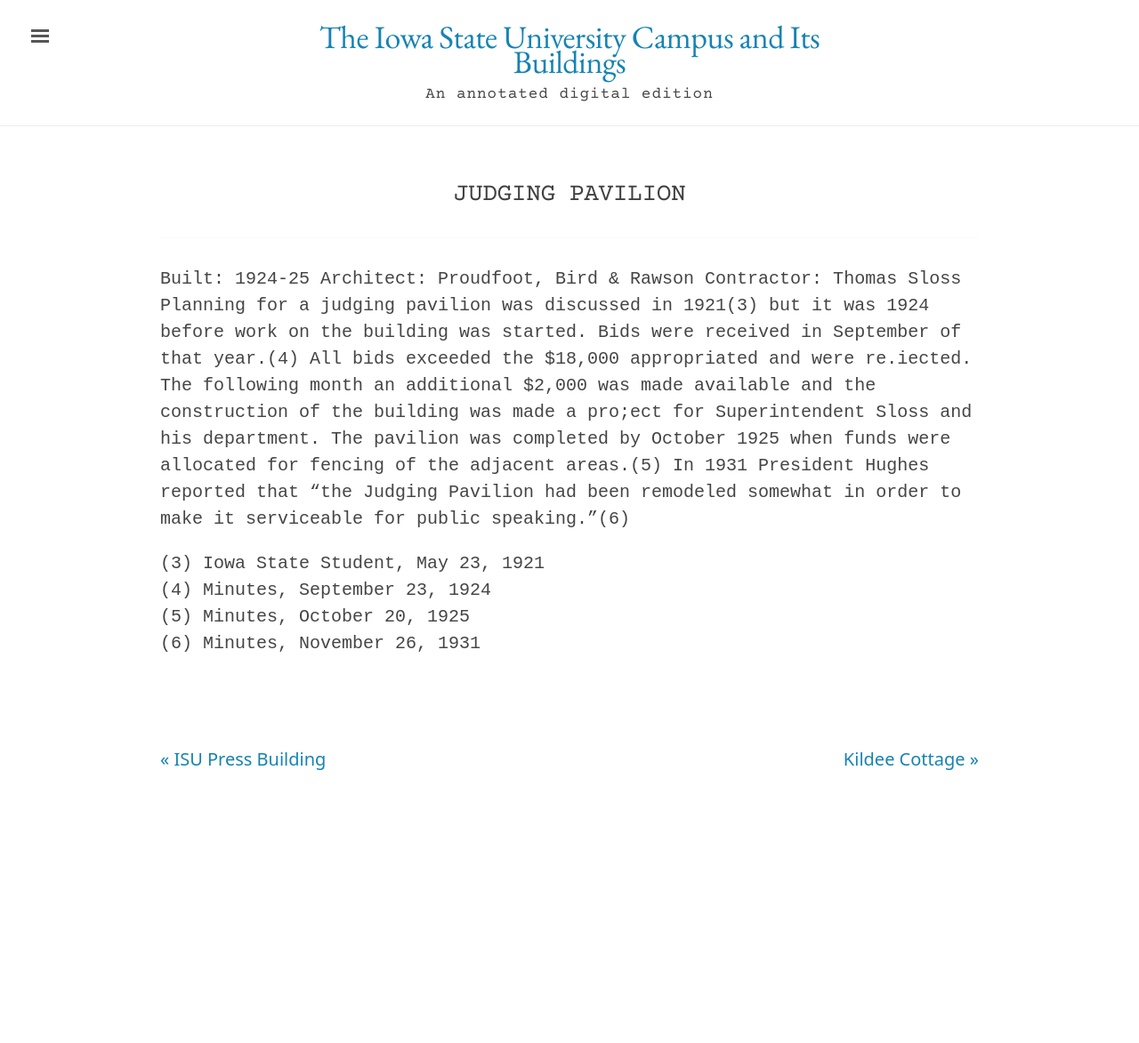
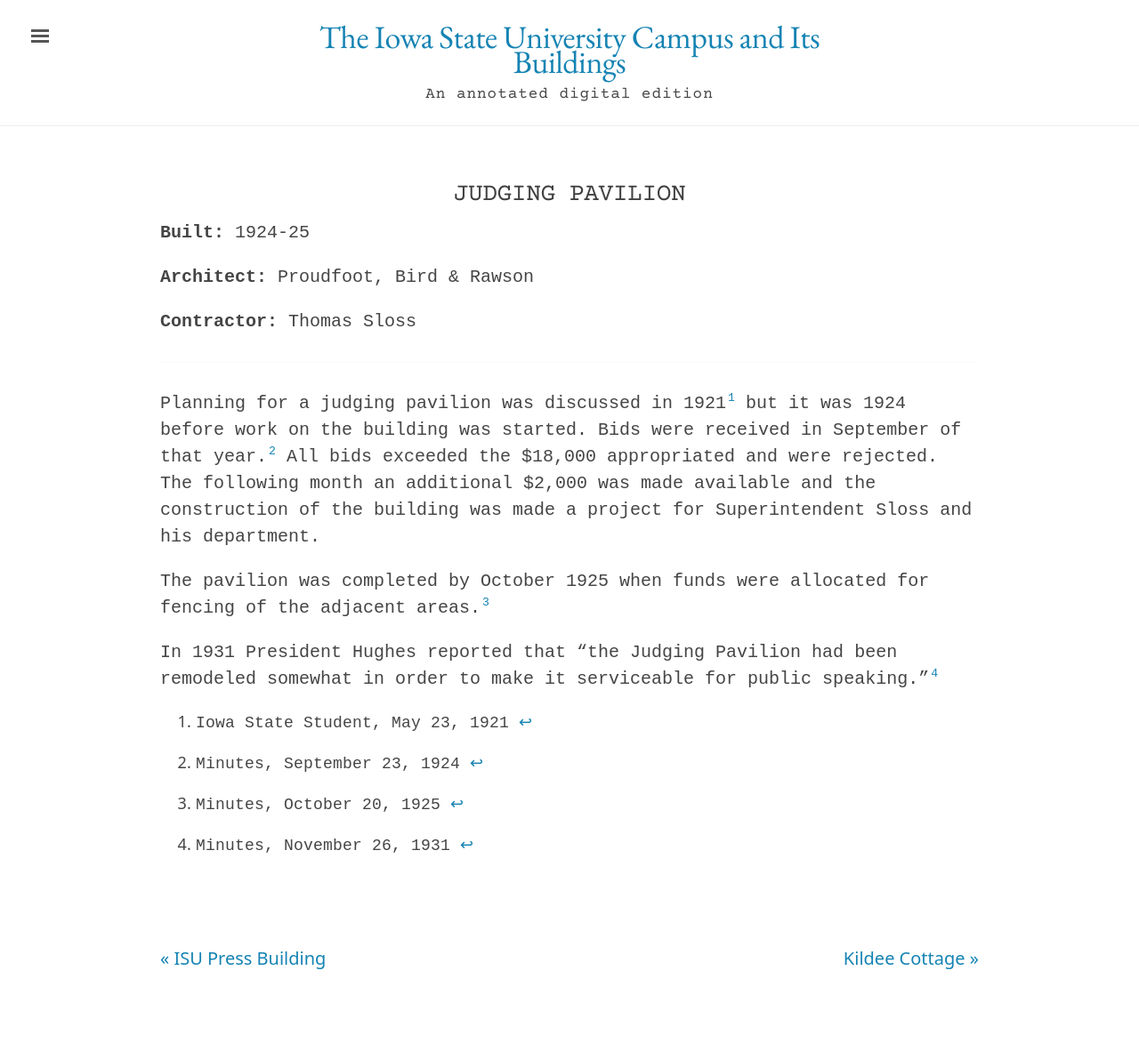
Before and after one commit to emanderson811/day-edition, a Jekyll site: the page built from _texts/buildings/118day-judging-pavilion.md, in a window 1280 px wide. Shown: the whole page at 89% size. Built offline with Jekyll 4.4.1, drawn with Linux system fonts in a browser that asks for light colours; before the commit the page ends 949 px from its top, so only the background shows below that.

Commit message:
Update 118day-judging-pavilion.md

```diff
--- a/_texts/buildings/118day-judging-pavilion.md
+++ b/_texts/buildings/118day-judging-pavilion.md
@@ -14,18 +14,16 @@
 ---
 ---
 
-Built: 1924-25 Architect: Proudfoot, Bird & Rawson Contractor: Thomas Sloss
-Planning for a judging pavilion was discussed in 1921(3) but it was
-1924 before work on the building was started. Bids were received in
-September of that year.(4) All bids exceeded the $18,000 appropriated
-and were re.iected. The following month an additional $2,000 was made
-available and the construction of the building was made a pro;ect for
-Superintendent Sloss and his department.
-The pavilion was completed by October 1925 when funds were allocated
-for fencing of the adjacent areas.(5)
-In 1931 President Hughes reported that "the Judging Pavilion had been remodeled somewhat in order to make it serviceable for public speaking."(6)
+Planning for a judging pavilion was discussed in 1921[^fn1] but it was 1924 before work on the building was started. Bids were received in September of that year.[^fn2] All bids exceeded the $18,000 appropriated and were rejected. The following month an additional $2,000 was made available and the construction of the building was made a project for Superintendent Sloss and his department.
 
-(3)  Iowa State Student, May 23,  1921
-(4)  Minutes, September 23,  1924
-(5)  Minutes,  October 20,  1925
-(6)  Minutes, November 26,  1931
+The pavilion was completed by October 1925 when funds were allocated for fencing of the adjacent areas.[^fn3]
+
+In 1931 President Hughes reported that "the Judging Pavilion had been remodeled somewhat in order to make it serviceable for public speaking."[^fn4]
+
+[^fn1]:  Iowa State Student, May 23,  1921
+
+[^fn2]:  Minutes, September 23,  1924
+
+[^fn3]:  Minutes,  October 20,  1925
+
+[^fn4]:  Minutes, November 26,  1931
```
Also changed, not shown: other parts of _texts/buildings/118day-judging-pavilion.md (+3 -3 lines).
